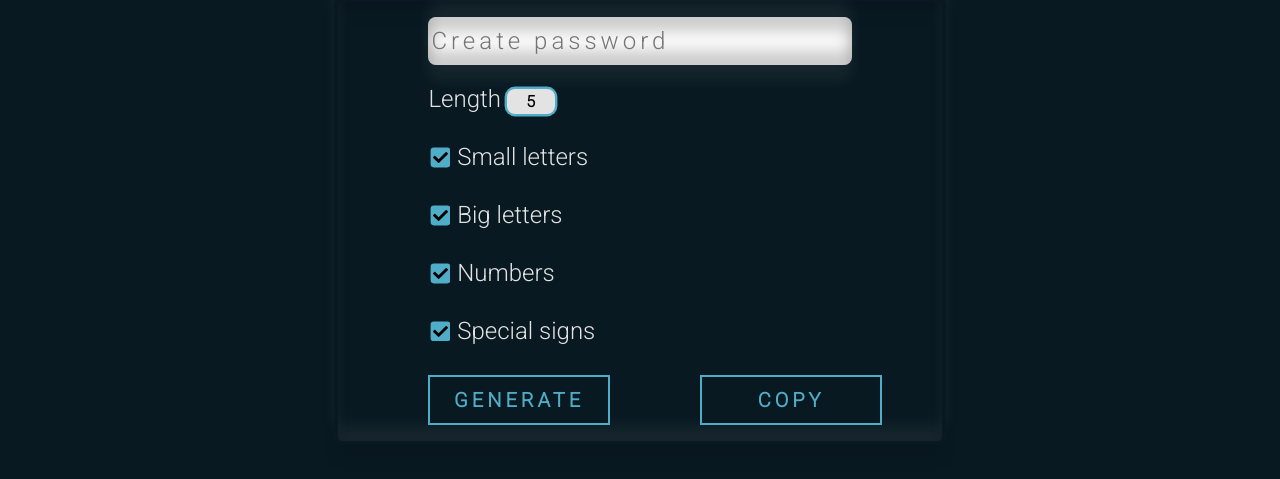
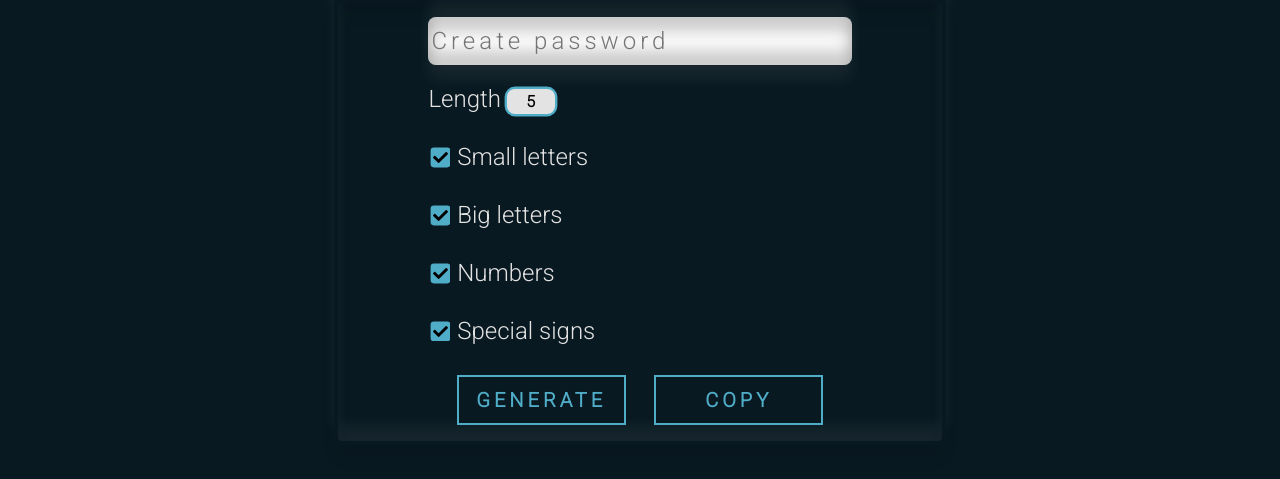
Before and after one commit to DozortsevaMarie/password-generating-app, a plain HTML site: page index.html in a window 1280 px wide. Shown: the part 299-778 px from the top of the page. Drawn offline with Linux system fonts and the light colour scheme.

Commit message:
button block is modified

```diff
--- a/styles.css
+++ b/styles.css
@@ -183,20 +183,21 @@ input[type=number]::-webkit-outer-spin-button{
 
 .main-container__block__buttons{
 	display: flex;
+	width: 70%;
+	margin-left: 15%;
+	justify-content: space-evenly;
 }
 
 .main-container__block__generator-btn, .main-container__block__copy-btn{
 	color: #50ADC8;
 	background-color:#091921;
-	margin-left: 15%;
 	font-size: 20px;
-	width: 30%;
+	width: 40%;
 	height: 2.5em;
 	border: 2px solid #50ADC8;
 	outline: none;
 	font-weight: bold;
 	text-transform: uppercase;
-	/*overflow: hidden;*/
 	transition: 0.5s;
 	letter-spacing: 4px;
 }
```
